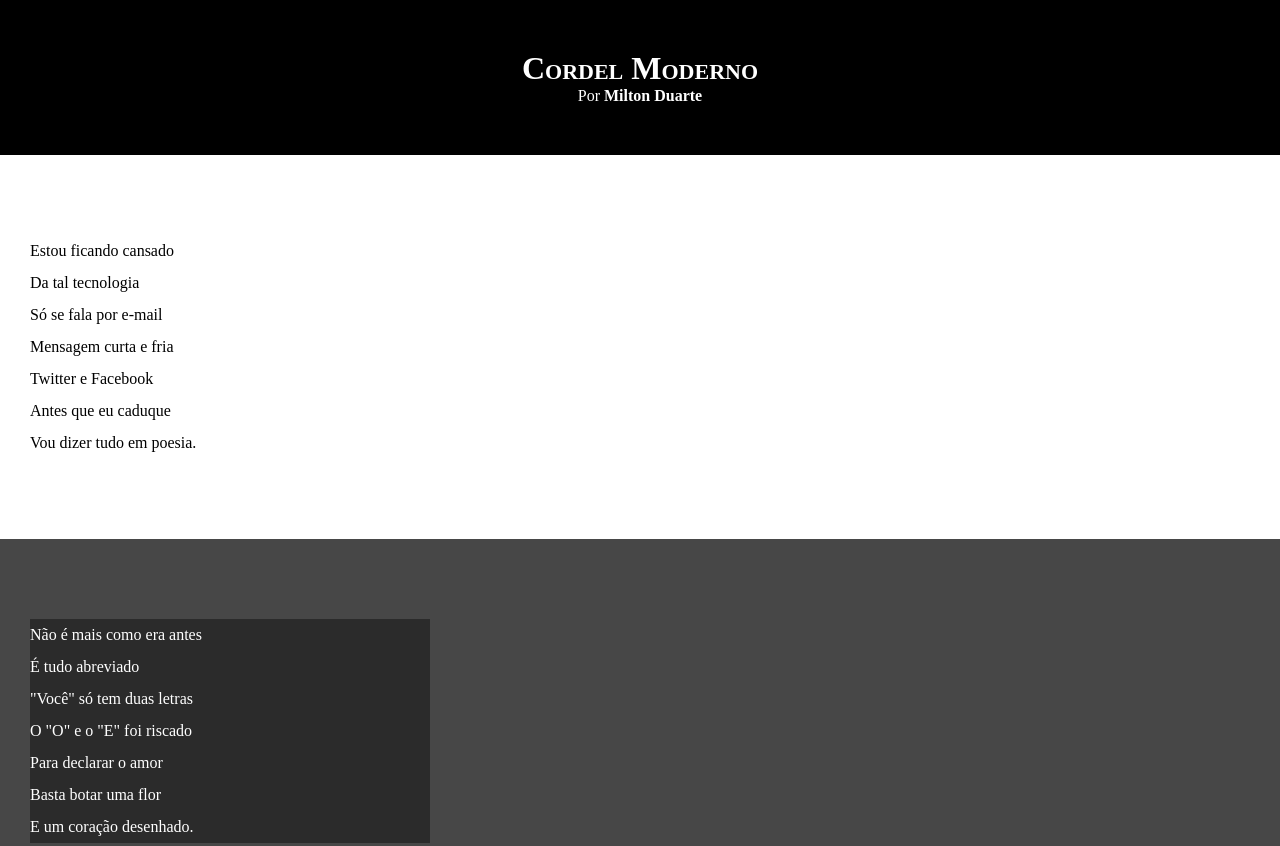
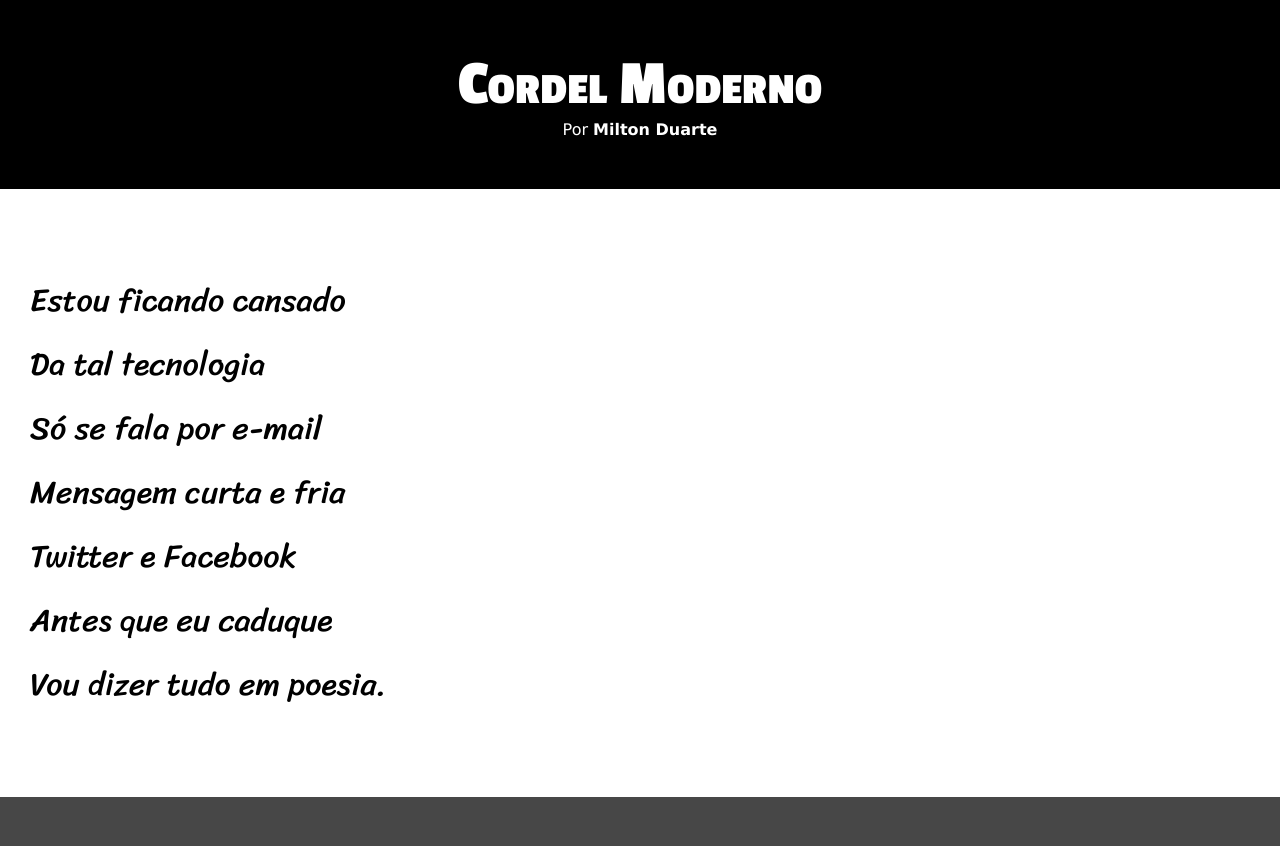
Before and after one commit to kaue21sant2/Html-Css, a plain HTML site: page Desafios/Desafio 12/index.html in a window 1280 px wide. Shown: the top 846 px of the page. Drawn offline with Linux system fonts and the light colour scheme.

Commit message:
atualizei

```diff
--- a/Desafios/Desafio 12/estilo/style.css
+++ b/Desafios/Desafio 12/estilo/style.css
@@ -1,4 +1,14 @@
 @charset "UTF-8";
+
+@import url('https://fonts.googleapis.com/css2?family=Passion+One:wght@400;700;900&display=swap');
+
+@import url('https://fonts.googleapis.com/css2?family=Sriracha&display=swap');
+
+:root {
+    --fonte1: Verdana, Geneva, Tahoma, sans-serif;
+    --fonte2: "Passion One", sans-serif;
+    --fonte3: "Sriracha", cursive;
+}
 
 *{
     margin: 0px;
@@ -6,6 +16,7 @@
 }
 
 html, body {
+    font-family: var(--fonte1);
     min-height: 100vh;
     background-color: darkgray;
 }
@@ -19,6 +30,8 @@ header {
 header > h1 {
     padding-top: 50px;
     font-variant: small-caps;
+    font-family: var(--fonte2);
+    font-size: 5vw;
 }
 
 header > p {
@@ -40,6 +53,8 @@ section{
     padding-bottom: 10vh;
     line-height: 2em;
     padding-left: 30px;
+    font-family: var(--fonte3);
+    font-size: 2.5vw;
 }
 
 section.normal{
@@ -54,7 +69,7 @@ section.imagem {
 
 section.imagem > p {
     background-color: rgba(0, 0, 0, 0.397);
-    width: 400px;
+    display: inline-block;
 }
 
 footer {
```
